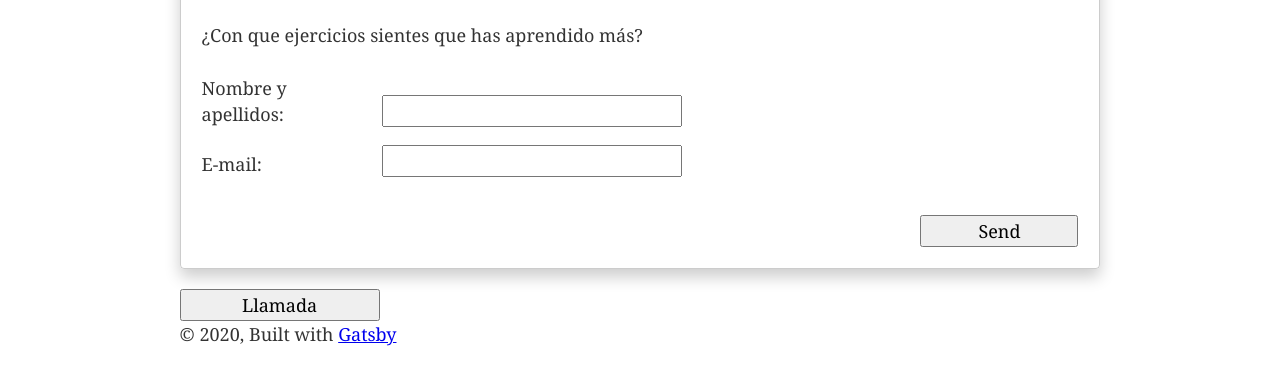
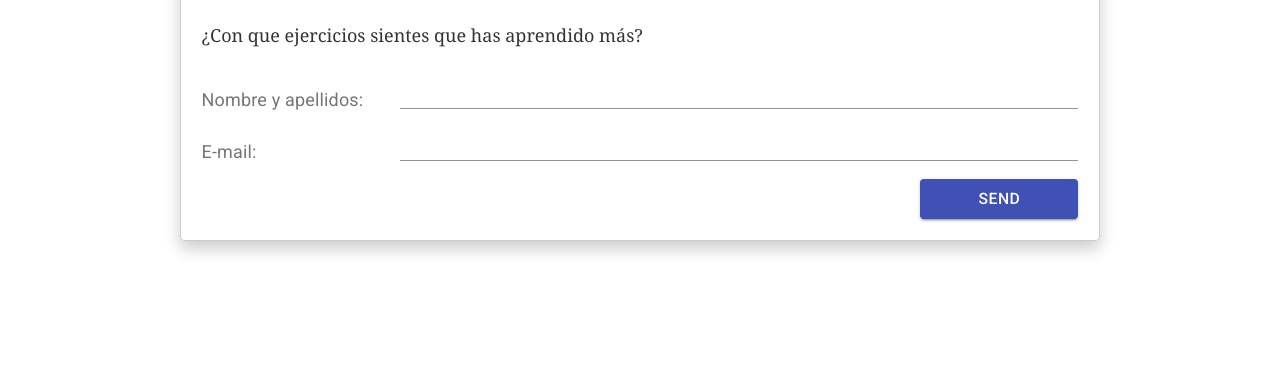
Before and after one commit to the-project-ludus/poll-academy, a Gatsby site: page / in a window 1280 px wide. Shown: the part 193-578 px from the top of the page. Built offline with nearby package versions, Linux system fonts and the light colour scheme; Gatsby itself is replaced by a stand-in of ours.

Commit message:
styled question 0

```diff
--- a/package.json
+++ b/package.json
@@ -5,6 +5,8 @@
   "version": "0.1.0",
   "author": "Kyle Mathews <mathews.kyle@gmail.com>",
   "dependencies": {
+    "@material-ui/core": "^4.9.5",
+    "@material-ui/icons": "^4.9.1",
     "axios": "^0.19.2",
     "babel-plugin-styled-components": "^1.10.7",
     "firebase": "^7.11.0",
@@ -22,7 +24,8 @@
     "react": "^16.12.0",
     "react-dom": "^16.12.0",
     "react-helmet": "^5.2.1",
-    "styled-components": "^5.0.1"
+    "styled-components": "^5.0.1",
+    "typeface-roboto": "0.0.75"
   },
   "devDependencies": {
     "prettier": "^1.19.1"
--- /dev/null
+++ b/src/components/MobileStepper/index.js
@@ -0,0 +1,3 @@
+import MobileStepper from './MobileStepper';
+
+export default MobileStepper;
--- a/src/components/layout.js
+++ b/src/components/layout.js
@@ -5,12 +5,12 @@
  * See: https://www.gatsbyjs.org/docs/use-static-query/
  */
 
-import React from "react"
-import PropTypes from "prop-types"
-import { useStaticQuery, graphql } from "gatsby"
+import React from 'react';
+import PropTypes from 'prop-types';
+import { useStaticQuery, graphql } from 'gatsby';
 
-import Header from "./header"
-import "./layout.css"
+import Header from './header';
+import './layout.css';
 
 const Layout = ({ children }) => {
   const data = useStaticQuery(graphql`
@@ -21,31 +21,27 @@ const Layout = ({ children }) => {
         }
       }
     }
-  `)
+  `);
 
   return (
     <>
       <Header siteTitle={data.site.siteMetadata.title} />
       <div
         style={{
-          margin: `0 auto`,
+          margin: `21px auto`,
           maxWidth: 960,
-          padding: `0 1.0875rem 1.45rem`,
+          padding: `0 1.0875rem 1.45rem`
         }}
       >
         <main>{children}</main>
-        <footer>
-          © {new Date().getFullYear()}, Built with
-          {` `}
-          <a href="https://www.gatsbyjs.org">Gatsby</a>
-        </footer>
+        <footer></footer>
       </div>
     </>
-  )
-}
+  );
+};
 
 Layout.propTypes = {
-  children: PropTypes.node.isRequired,
-}
+  children: PropTypes.node.isRequired
+};
 
-export default Layout
+export default Layout;
--- a/src/components/questions/Pregunta0.js
+++ b/src/components/questions/Pregunta0.js
@@ -1,7 +1,8 @@
 import React, { useContext, useState } from 'react';
 import axios from 'axios';
+import { Button, FormLabel, Input } from '@material-ui/core';
+
 import UserContext from '../../context/UserContext';
-
 import Styles from './Styles';
 
 const Pregunta0 = ({ onSubmit }) => {
@@ -32,11 +33,13 @@ const Pregunta0 = ({ onSubmit }) => {
       <h1>Pregunta 0</h1>
       <p>¿Con que ejercicios sientes que has aprendido más?</p>
       <form className="test-form">
-        <label>Nombre y apellidos:</label>
-        <input type="text" name="nombre" onChange={handleNombreChange}></input>
-        <label>E-mail:</label>
-        <input type="text" name="email" onChange={handleEmailChange}></input>
-        <button onClick={handleSubmit}>Send</button>
+        <FormLabel>Nombre y apellidos:</FormLabel>
+        <Input type="text" name="nombre" onChange={handleNombreChange}></Input>
+        <FormLabel>E-mail:</FormLabel>
+        <Input type="text" name="email" onChange={handleEmailChange}></Input>
+        <Button variant="contained" color="primary" onClick={handleSubmit}>
+          Send
+        </Button>
       </form>
     </Styles>
   );
--- a/src/components/questions/Styles.js
+++ b/src/components/questions/Styles.js
@@ -10,13 +10,9 @@ const Styles = styled.div`
 
   form {
     display: grid;
-    grid-template-columns: minmax(4em,9em) auto;
+    grid-template-columns: 10em auto;
     grid-gap: 1em;
     margin: 0;
-  }
-
-  input {
-    max-width: 300px;
   }
 
   button {
--- a/src/context/UserContext.js
+++ b/src/context/UserContext.js
@@ -1,5 +1,5 @@
-import React from "react"
+import React from 'react';
 
-const UserContext = React.createContext({ user: "", setUser: () => {} })
+const UserContext = React.createContext({ user: '', setUser: () => {} });
 
-export default UserContext
+export default UserContext;
--- a/src/pages/index.js
+++ b/src/pages/index.js
@@ -1,22 +1,23 @@
-import React, { useState, useEffect } from "react"
-import axios from "axios"
+import React, { useState, useEffect } from 'react';
+import axios from 'axios';
+import 'typeface-roboto';
 
-import useQuestions from "../hooks/useQuestions"
-import UserContext from "../context/UserContext"
-import Layout from "../components/layout"
-import SEO from "../components/seo"
+import useQuestions from '../hooks/useQuestions';
+import UserContext from '../context/UserContext';
+import Layout from '../components/layout';
+import SEO from '../components/seo';
 
-import "./index.css"
+import './index.css';
 
 const IndexPage = () => {
-  const [questionId, setQuestionId] = useState(0)
-  const [user, setUser] = useState("")
-  const questionComponents = useQuestions(() => setQuestionId(questionId + 1))
+  const [questionId, setQuestionId] = useState(0);
+  const [user, setUser] = useState('');
+  const questionComponents = useQuestions(() => setQuestionId(questionId + 1));
 
   const llamada = () =>
-    axios.post("https://the-project-ludus-poll.firebaseio.com/questions.json", {
-      nombre: "antonio",
-    })
+    axios.post('https://the-project-ludus-poll.firebaseio.com/questions.json', {
+      nombre: 'antonio'
+    });
 
   return (
     <Layout>
@@ -24,9 +25,8 @@ const IndexPage = () => {
       <UserContext.Provider value={{ user, setUser }}>
         {questionComponents[questionId]}
       </UserContext.Provider>
-      <button onClick={llamada}>Llamada</button>
     </Layout>
-  )
-}
+  );
+};
 
-export default IndexPage
+export default IndexPage;
```
Also changed, not shown: src/components/MobileStepper/MobileStepper.js (added, +55 -0 lines), src/pages/index.css (indentation only), 1 other file.
